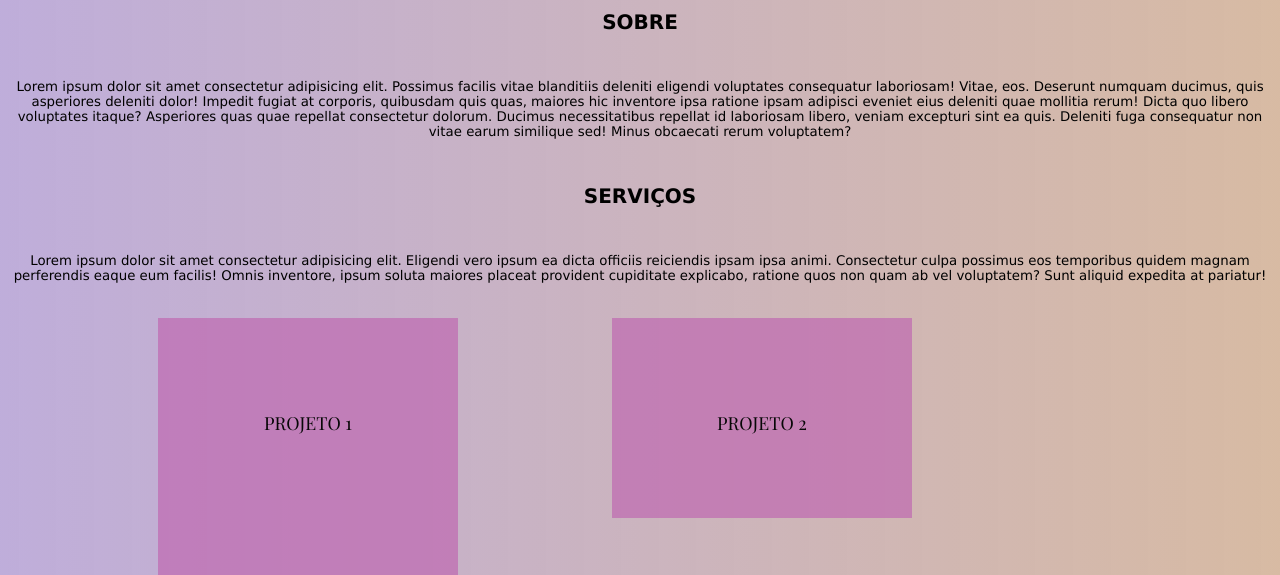
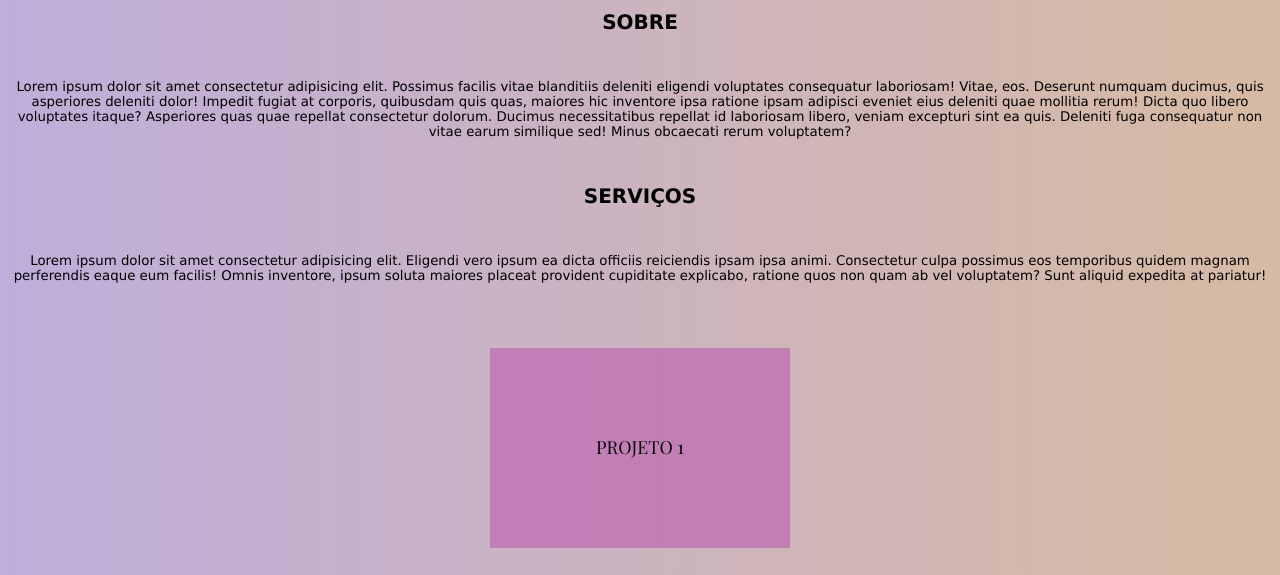
Before and after one commit to daniaraujo97/projeto-ficticio, a plain HTML site: page index.html in a window 1280 px wide. Shown: the part 203-778 px from the top of the page. Drawn offline with nearby package versions, Linux system fonts and the light colour scheme; a web font is replaced by a local one.

Commit message:
Update style.css

```diff
--- a/style.css
+++ b/style.css
@@ -57,7 +57,7 @@ body {
     position: relative;
     width: 300px;
     height: 200px;
-    margin-left: 150px;
+    margin: 70px;
     overflow: hidden;
     display: flex;
     align-items: center;
@@ -239,3 +239,32 @@ footer a:hover {
         width: 60px; /* Ainda menor para telas bem pequenas */
     }
 }
+
+@media (min-width: 1200px) {
+    .container {
+        display: flex;
+        flex-wrap: wrap; /* Permite que os blocos quebrem linha, se necessário */
+        justify-content: center; /* Centraliza os projetos */
+        width: 300px; /* Mantém um tamanho proporcional à tela */
+        margin: 30px auto; /* Centraliza o conteúdo */
+    }
+
+    .container .texto {
+        font-size: 18px;
+        text-align: center;
+        margin-top: 0px;
+
+    .navbar ul {
+        justify-content: space-around; /* Distribui melhor os itens do menu */
+        font-size: 18px; /* Aumenta o tamanho da fonte */
+    }
+
+    .titulo img {
+        width: 120px; /* Aumenta o tamanho da logo */
+    }
+
+    .form {
+        width: 50%; /* O formulário fica maior para preencher melhor a tela */
+        max-width: 700px;
+    }
+}
```
